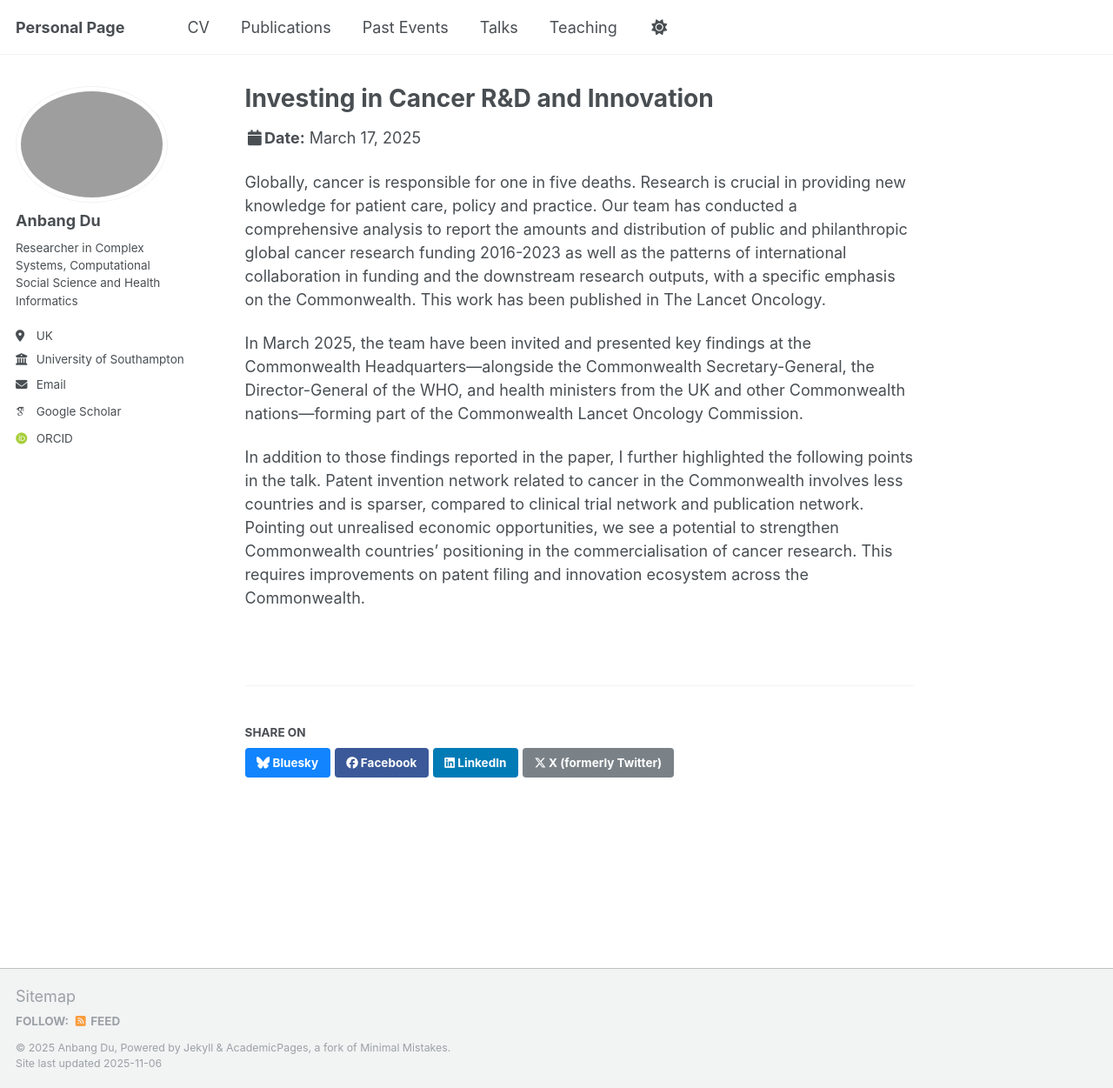
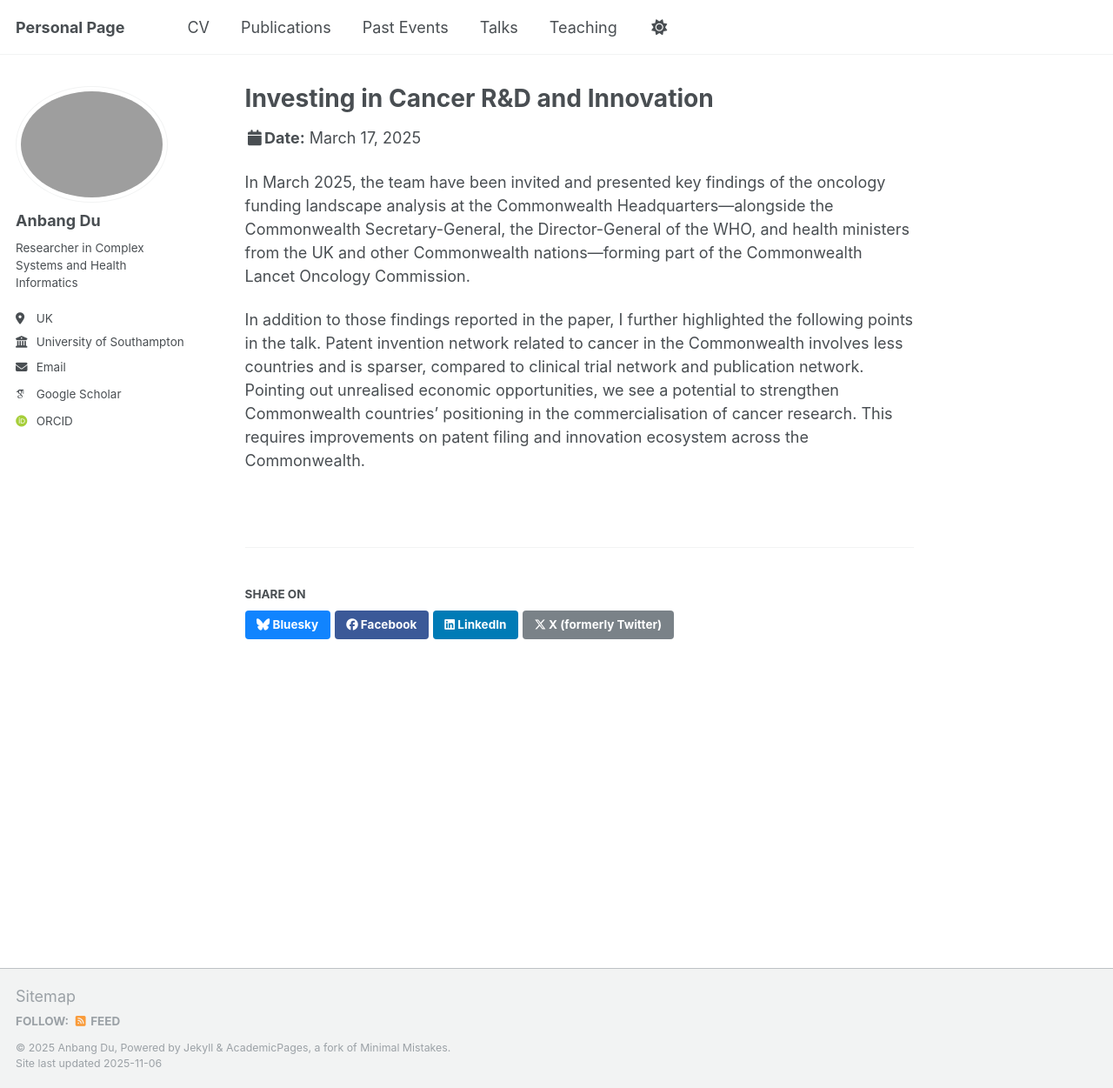
Before and after one commit to adamdu001/adamdu001.github.io, a Jekyll site: the page built from _talks/cw2025talk.md, in a window 1280 px wide and 1251 px high. Shown: the whole window at 87% size. Built offline with Jekyll 4.4.1, drawn with Linux system fonts in a browser that asks for light colours; some web fonts are replaced; a script that is not in the unit is left out.

Commit message:
updated talk and others

```diff
--- a/_config.yml
+++ b/_config.yml
@@ -22,10 +22,10 @@ repository               : "academicpages/academicpages.github.io"
 #               Additional customization can be done by editing /_includes/author-profile.html
 author:
   # Biographic information
-  avatar           : "profile_new.JPEG"
+  avatar           : "profile_new_2.JPEG"
   name             : "Anbang Du"
   pronouns         : # example: "she/her"
-  bio              : "Researcher in Complex Systems, Computational Social Science and Health Informatics"
+  bio              : "Researcher in Complex Systems and Health Informatics"
   location         : "UK"
   employer         : "University of Southampton"
   uri              : # URL
--- a/_talks/cw2025talk.md
+++ b/_talks/cw2025talk.md
@@ -8,8 +8,6 @@ venue: "Lancet Oncology Commission on Cancer in the Commonwealth"
 date: 2025-03-17
 location: "London, UK"
 ---
-Globally, cancer is responsible for one in five deaths. Research is crucial in providing new knowledge for patient care, policy and practice. Our team has conducted a comprehensive analysis to report the amounts and distribution of public and philanthropic global cancer research funding 2016-2023 as well as the patterns of international collaboration in funding and the downstream research outputs, with a specific emphasis on the Commonwealth. This work has been published in The Lancet Oncology.
-
-In March 2025, the team have been invited and presented key findings at the Commonwealth Headquarters—alongside the Commonwealth Secretary-General, the Director-General of the WHO, and health ministers from the UK and other Commonwealth nations—forming part of the Commonwealth Lancet Oncology Commission.
+In March 2025, the team have been invited and presented key findings of the oncology funding landscape analysis at the Commonwealth Headquarters—alongside the Commonwealth Secretary-General, the Director-General of the WHO, and health ministers from the UK and other Commonwealth nations—forming part of the Commonwealth Lancet Oncology Commission.
 
 In addition to those findings reported in the paper, I further highlighted the following points in the talk. Patent invention network related to cancer in the Commonwealth involves less countries and is sparser, compared to clinical trial network and publication network. Pointing out unrealised economic opportunities, we see a potential to strengthen Commonwealth countries’ positioning in the commercialisation of cancer research. This requires improvements on patent filing and innovation ecosystem across the Commonwealth.
```
Also changed, not shown: _pages/about.md (+1 -1 lines), images/profile_new_2.jpg (added).
